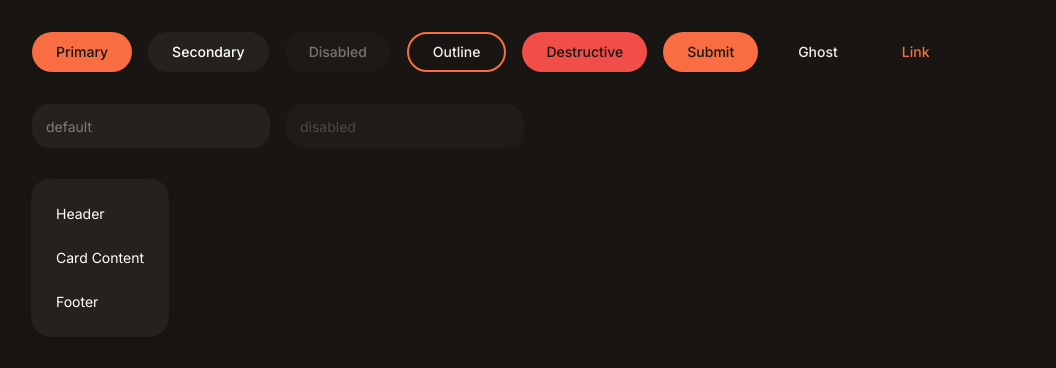
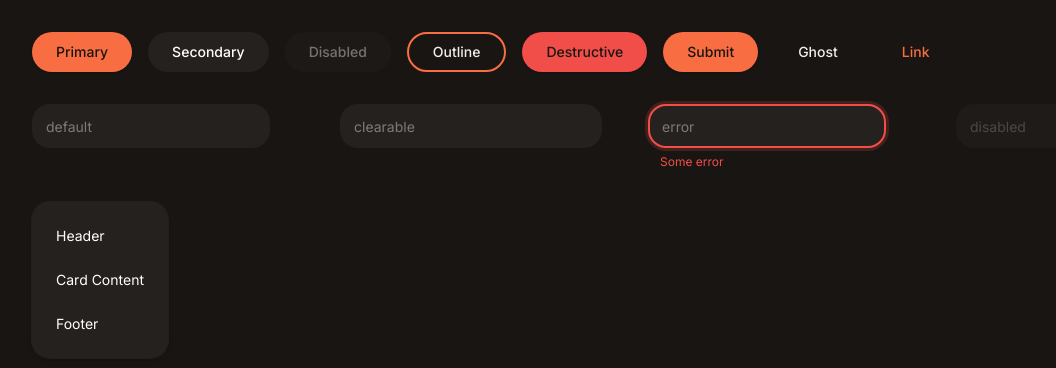
Before and after one commit to Cyrexart/shrimps-cn, a Next.js app: page / in a window 1280 px wide. Shown: the top 368 px of the page, without its empty margins (0-1056 px from the left). Built offline with nearby package versions, Linux system fonts and the light colour scheme.

Commit message:
Added error state and clear button for Input

```diff
--- a/registry/ui/input.tsx
+++ b/registry/ui/input.tsx
@@ -1,24 +1,86 @@
 import * as React from "react"
+import { X } from "lucide-react"
+import { cn } from "@/lib/utils"
+import { Button } from "@/components/ui/button"
 
-import { cn } from "@/lib/utils"
+export interface InputProps extends React.ComponentProps<"input"> {
+  error?: string
+  clearable?: boolean
+  onClear?: () => void
+  ref?: React.Ref<HTMLInputElement>
+}
 
-function Input({ className, type, ...props }: React.ComponentProps<"input">) {
+interface ClearButtonProps {
+  onClick: () => void
+}
+
+function ClearButton({ onClick }: ClearButtonProps) {
   return (
+    <Button
+      type="button"
+      variant="ghost"
+      size="icon-sm"
+      onClick={onClick}
+      className="absolute right-1 top-1/2 -translate-y-1/2 opacity-75 "
+    >
+      <X />
+    </Button>
+  )
+}
+
+function useInput({
+  error,
+  clearable,
+  value,
+}: Pick<InputProps, "error" | "clearable" | "value">) {
+  return {
+    hasError: !!error,
+    showClear: clearable && !!value,
+  }
+}
+
+function Input({
+  className,
+  type,
+  error,
+  clearable,
+  onClear,
+  value,
+  ref,
+  ...props
+}: InputProps) {
+  const { hasError, showClear } = useInput({ error, clearable, value })
+
+  return (
+    <div className="flex flex-col w-full gap-1.5">
+      <div className="relative w-full">
         <input
+          ref={ref}
           type={type}
-      data-slot="input"
+          value={value}
+          aria-invalid={hasError || undefined}
           className={cn(
-        "bg-surface h-11 w-full min-w-0 px-3 rounded-lg border-2 border-transparent outline-none text-base md:text-sm",
-        "transition-[color,box-shadow,background-color]",
+            "w-full min-w-0 outline-none",
+            "h-11",
+            "px-3", clearable && "pr-9",
+            "bg-surface border-2 border-transparent rounded-lg",
+            "text-base md:text-sm",
+            "transition-[color,box-shadow,background-color] duration-base ease-out",
+            "focus-visible:border-ring focus-visible:ring-3 focus-visible:ring-ring/30",
+            "disabled:pointer-events-none disabled:cursor-not-allowed disabled:opacity-50",
+            "aria-invalid:border-danger aria-invalid:ring-3 aria-invalid:ring-danger/20",
+            "placeholder:text-on-muted/40",
             "file:inline-flex file:h-7 file:border-0 file:bg-transparent file:text-sm file:font-medium file:text-text",
-        "placeholder:text-on-muted/40",
-        "focus-visible:border-ring focus-visible:ring-2 focus-visible:ring-ring/30",
-        "disabled:pointer-events-none disabled:cursor-not-allowed disabled:opacity-50",
-        "aria-invalid:border-danger aria-invalid:ring-2 aria-invalid:ring-danger/20",
             className
           )}
           {...props}
         />
+        {showClear && onClear && <ClearButton onClick={onClear} />}
+      </div>
+      {hasError && (
+        <p className="px-3 text-xs text-danger">{error}</p>
+      )}
+    </div>
   )
 }
 
--- a/src/app/page.tsx
+++ b/src/app/page.tsx
@@ -8,6 +8,7 @@ import { useState } from "react";
 export default function Home() {
   const [loading, setLoading] = useState(false)
   const [success, setSuccess] = useState(false)
+  const [input, setInput] = useState("")
 
   async function handleClick() {
     setLoading(true)
@@ -34,6 +35,15 @@ export default function Home() {
       </section>
       <section id="inputs" className="flex gap-4">
         <Input placeholder="default" className="w-fit" />
+        <Input
+          value={input}
+          onChange={(e) => setInput(e.target.value)}
+          onClear={() => setInput("")}
+          placeholder="clearable"
+          clearable
+          className="w-fit"
+        />
+        <Input placeholder="error" error="Some error" className="w-fit" />
         <Input disabled placeholder="disabled" className="w-fit" />
       </section>
       <section id="cards" className="flex gap-4">
--- a/src/components/ui/input.tsx
+++ b/src/components/ui/input.tsx
@@ -1,24 +1,86 @@
 import * as React from "react"
+import { X } from "lucide-react"
+import { cn } from "@/lib/utils"
+import { Button } from "@/components/ui/button"
 
-import { cn } from "@/lib/utils"
+export interface InputProps extends React.ComponentProps<"input"> {
+  error?: string
+  clearable?: boolean
+  onClear?: () => void
+  ref?: React.Ref<HTMLInputElement>
+}
 
-function Input({ className, type, ...props }: React.ComponentProps<"input">) {
+interface ClearButtonProps {
+  onClick: () => void
+}
+
+function ClearButton({ onClick }: ClearButtonProps) {
   return (
+    <Button
+      type="button"
+      variant="ghost"
+      size="icon-sm"
+      onClick={onClick}
+      className="absolute right-1 top-1/2 -translate-y-1/2 opacity-75 "
+    >
+      <X />
+    </Button>
+  )
+}
+
+function useInput({
+  error,
+  clearable,
+  value,
+}: Pick<InputProps, "error" | "clearable" | "value">) {
+  return {
+    hasError: !!error,
+    showClear: clearable && !!value,
+  }
+}
+
+function Input({
+  className,
+  type,
+  error,
+  clearable,
+  onClear,
+  value,
+  ref,
+  ...props
+}: InputProps) {
+  const { hasError, showClear } = useInput({ error, clearable, value })
+
+  return (
+    <div className="flex flex-col w-full gap-1.5">
+      <div className="relative w-full">
         <input
+          ref={ref}
           type={type}
-      data-slot="input"
+          value={value}
+          aria-invalid={hasError || undefined}
           className={cn(
-        "bg-surface h-11 w-full min-w-0 px-3 rounded-lg border-2 border-transparent outline-none text-base md:text-sm",
-        "transition-[color,box-shadow,background-color]",
+            "w-full min-w-0 outline-none",
+            "h-11",
+            "px-3", clearable && "pr-9",
+            "bg-surface border-2 border-transparent rounded-lg",
+            "text-base md:text-sm",
+            "transition-[color,box-shadow,background-color] duration-base ease-out",
+            "focus-visible:border-ring focus-visible:ring-3 focus-visible:ring-ring/30",
+            "disabled:pointer-events-none disabled:cursor-not-allowed disabled:opacity-50",
+            "aria-invalid:border-danger aria-invalid:ring-3 aria-invalid:ring-danger/20",
+            "placeholder:text-on-muted/40",
             "file:inline-flex file:h-7 file:border-0 file:bg-transparent file:text-sm file:font-medium file:text-text",
-        "placeholder:text-on-muted/40",
-        "focus-visible:border-ring focus-visible:ring-2 focus-visible:ring-ring/30",
-        "disabled:pointer-events-none disabled:cursor-not-allowed disabled:opacity-50",
-        "aria-invalid:border-danger aria-invalid:ring-2 aria-invalid:ring-danger/20",
             className
           )}
           {...props}
         />
+        {showClear && onClear && <ClearButton onClick={onClear} />}
+      </div>
+      {hasError && (
+        <p className="px-3 text-xs text-danger">{error}</p>
+      )}
+    </div>
   )
 }
 
```
Lines whose indentation alone changed are shown as unchanged.
